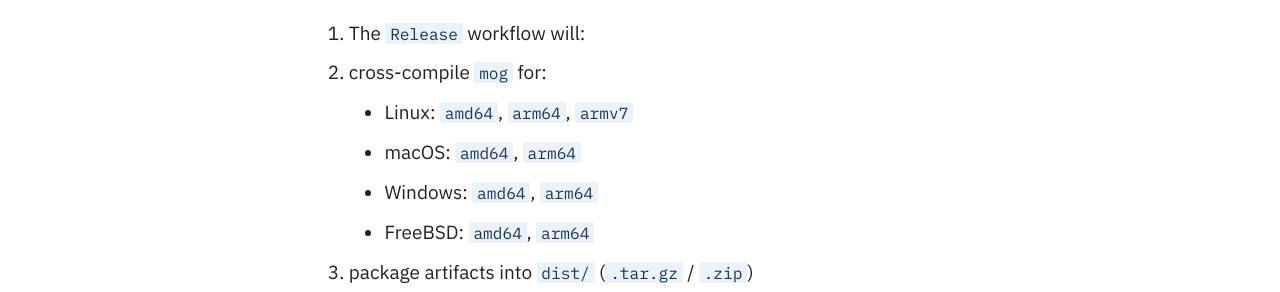
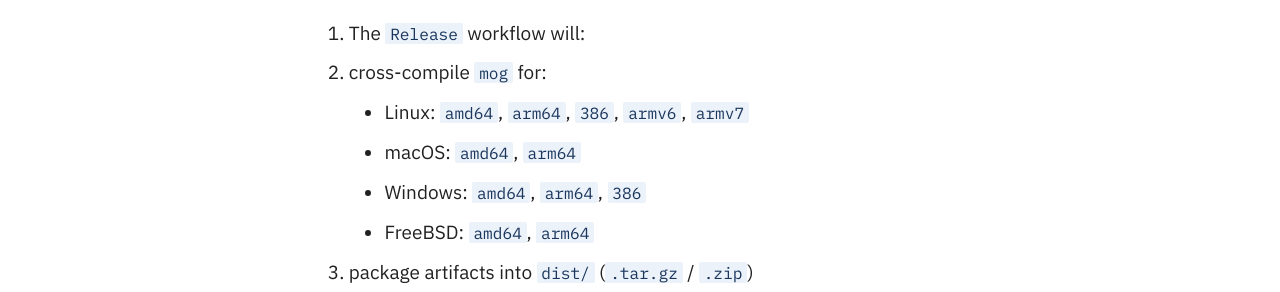
Before and after one commit to monkdbofficial/MoG, an MkDocs documentation site: the page built from docs/src/releasing.md, in a window 1280 px wide and 1394 px high. Shown: the part 932-1224 px from the top of the window. Built offline with MkDocs 1.6.1 and Material for MkDocs 9.7.7, drawn with Linux system fonts in a browser that asks for light colours.

Commit message:
Release v0.1.0
- Add CHANGELOG and release docs

- Clarify optional slow-threshold env vars

- Add CI + tag-driven multi-platform release workflows

- Include BUILD_INFO.txt and SHA256SUMS in release assets

```diff
--- a/docs/src/releasing.md
+++ b/docs/src/releasing.md
@@ -26,9 +26,9 @@ MoG uses a tag-driven GitHub Actions workflow to build and publish release artif
 
 3. The `Release` workflow will:
    - cross-compile `mog` for:
-     - Linux: `amd64`, `arm64`, `armv7`
+     - Linux: `amd64`, `arm64`, `386`, `armv6`, `armv7`
      - macOS: `amd64`, `arm64`
-     - Windows: `amd64`, `arm64`
+     - Windows: `amd64`, `arm64`, `386`
      - FreeBSD: `amd64`, `arm64`
    - package artifacts into `dist/` (`.tar.gz` / `.zip`)
    - embed build metadata in `mog --version` and include `BUILD_INFO.txt` inside every archive
```
Also changed, not shown: 2 other files.
